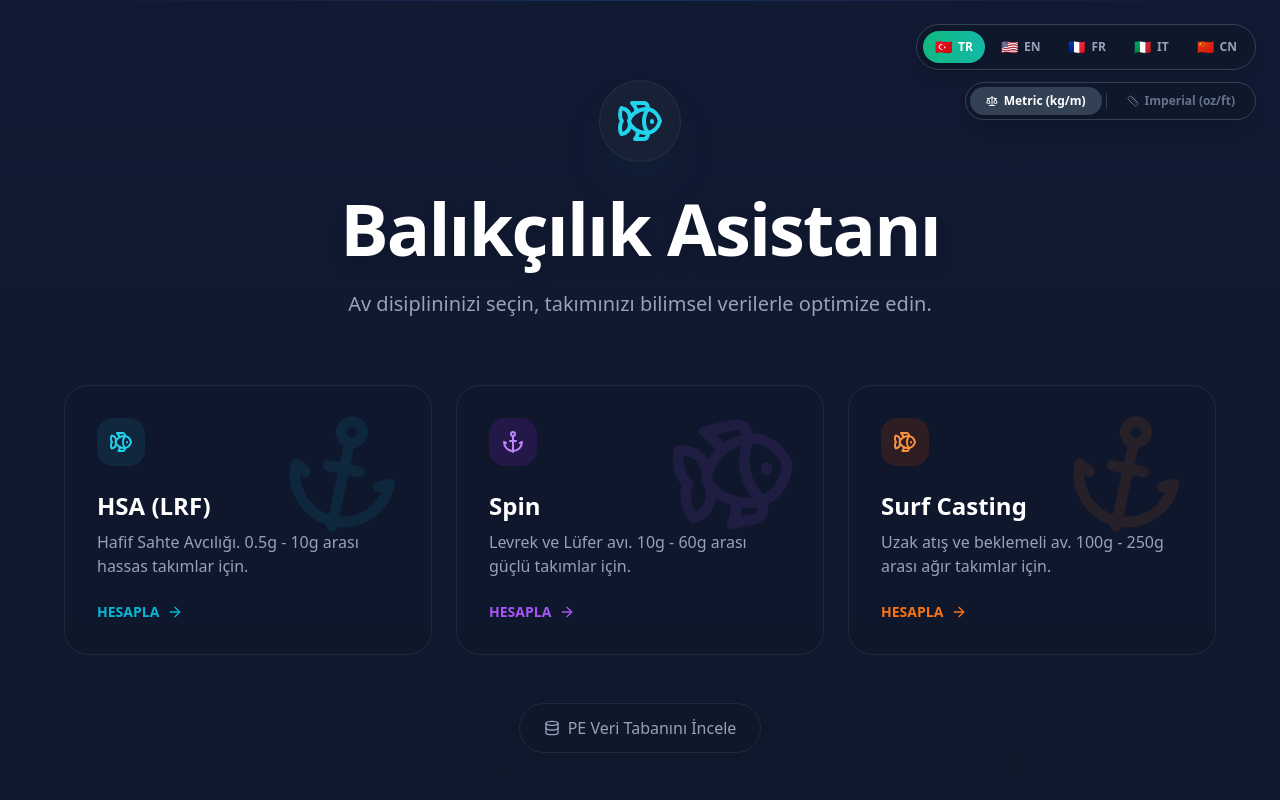
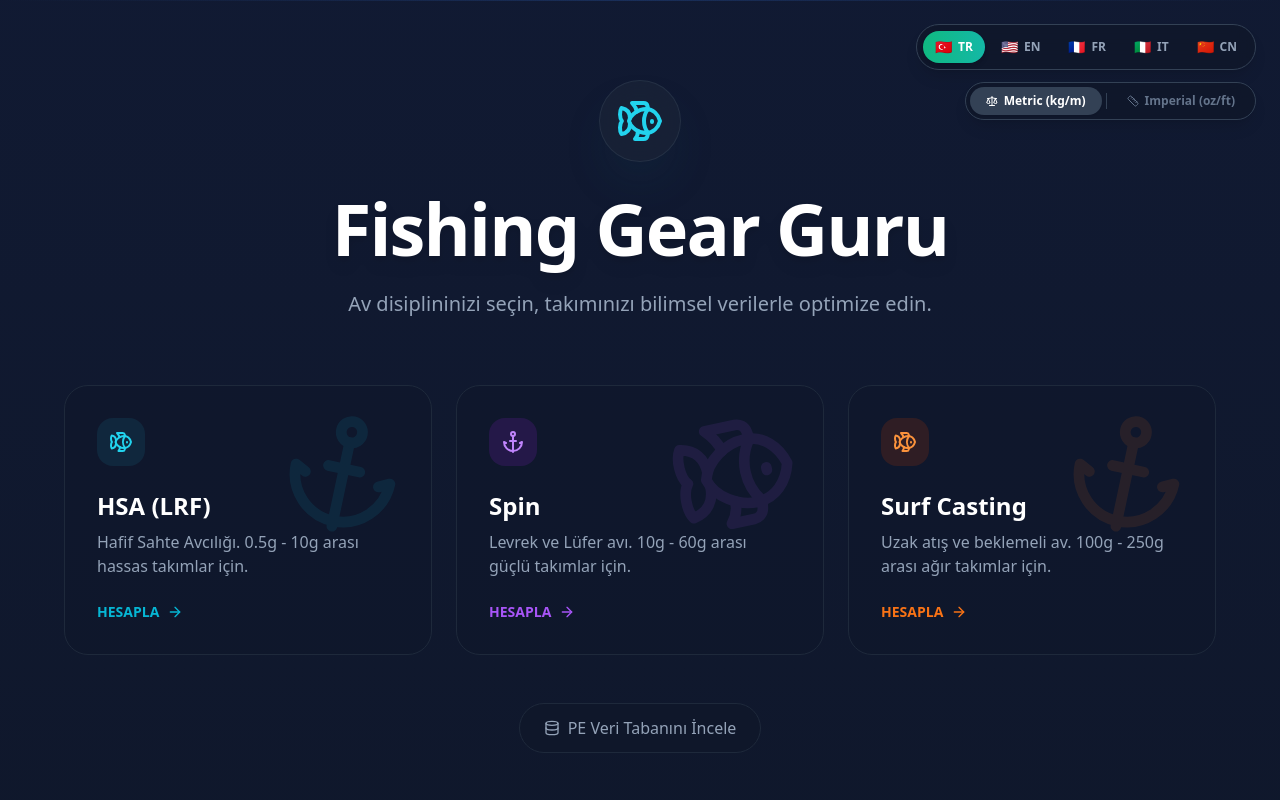
Before and after one commit to rednightdog/hsa-calculator, a Next.js app: page / in a window 1280 px wide. Shown: the top 800 px of the page. Built offline with nearby package versions, Linux system fonts and the light colour scheme.

Commit message:
chore: Rebrand project to Fishing Gear Guru

```diff
--- a/app/layout.tsx
+++ b/app/layout.tsx
@@ -7,34 +7,34 @@ const inter = Inter({ subsets: ["latin"] });
 export const metadata: Metadata = {
   metadataBase: new URL('https://hsa-calculator-five.vercel.app'),
   title: {
-    default: "Balıkçı Asistanı | Profesyonel LRF, Spin ve Surf Hesaplama",
-    template: "%s | Balıkçı Asistanı"
+    default: "Fishing Gear Guru | Profesyonel Balıkçılık Ekipman Rehberi",
+    template: "%s | Fishing Gear Guru"
   },
-  description: "Türkiye'nin en gelişmiş balıkçılık hesaplama aracı. LRF (HSA), Spin ve Surf avlarınız için ideal misina, kamış ve makine kombinasyonunu bilimsel verilerle hesaplayın.",
-  keywords: ["balıkçılık", "lrf", "hsa", "spin", "surf casting", "pe hesaplama", "misina kalınlığı", "light rock fishing", "balık avı", "olta takımı"],
+  description: "Fishing Gear Guru ile LRF, Spin ve Surf avlarınız için ideal ekipman kombinasyonunu hesaplayın. Bilimsel verilerle doğru kamış, makine ve misina seçimi.",
+  keywords: ["fishing gear guru", "balıkçılık", "lrf", "hsa", "spin", "surf casting", "pe hesaplama", "misina kalınlığı", "light rock fishing", "balık avı", "olta takımı"],
   authors: [{ name: "Aras Demiray" }],
   creator: "Aras Demiray",
   openGraph: {
     type: "website",
     locale: "tr_TR",
     url: "https://hsa-calculator-five.vercel.app",
-    title: "Balıkçı Asistanı - Hedef Balığınıza Uygun Ekipmanı Bulun",
-    description: "Av stilinizi ve bütçenizi seçin, yapay zeka destekli algoritmamız size en uygun takımı saniyeler içinde oluştursun.",
-    siteName: "Balıkçı Asistanı",
+    title: "Fishing Gear Guru - En İyi Kombinasyonu Bulun",
+    description: "Av stilinizi seçin, Fishing Gear Guru yapay zekası size en uygun takımı saniyeler içinde önersin.",
+    siteName: "Fishing Gear Guru",
     images: [
       {
-        url: "/og-image.jpg", // We might need to add this image later or use a default
+        url: "/og-image.jpg",
         width: 1200,
         height: 630,
-        alt: "Balıkçı Asistanı Arayüzü",
+        alt: "Fishing Gear Guru Interface",
       },
     ],
   },
   twitter: {
     card: "summary_large_image",
-    title: "Balıkçı Asistanı | Akıllı Ekipman Seçimi",
-    description: "LRF, Spin ve Surf avları için bilimsel hesaplama aracı.",
-    creator: "@arasdemiray", // Optional placeholder
+    title: "Fishing Gear Guru | Akıllı Ekipman Seçimi",
+    description: "LRF, Spin ve Surf avları için profesyonel ekipman rehberi.",
+    creator: "@arasdemiray",
   },
   robots: {
     index: true,
--- a/lib/dictionary.ts
+++ b/lib/dictionary.ts
@@ -30,7 +30,7 @@ export const translations: Record<LanguageCode, any> = {
             }
         },
         home: {
-            title: "Balıkçılık Asistanı",
+            title: "Fishing Gear Guru",
             subtitle: "Av disiplininizi seçin, takımınızı bilimsel verilerle optimize edin.",
             hsa_desc: "Hafif Sahte Avcılığı. 0.5g - 10g arası hassas takımlar için.",
             spin_desc: "Levrek ve Lüfer avı. 10g - 60g arası güçlü takımlar için.",
@@ -103,7 +103,7 @@ export const translations: Record<LanguageCode, any> = {
             }
         },
         home: {
-            title: "Fishing Assistant",
+            title: "Fishing Gear Guru",
             subtitle: "Choose your discipline, optimize your gear with scientific data.",
             hsa_desc: "Light Rock Fishing. For sensitive gear between 0.5g - 10g (1/64oz - 3/8oz).",
             spin_desc: "Seabass and Bluefish. For power gear between 10g - 60g (3/8oz - 2oz).",
@@ -171,7 +171,7 @@ export const translations: Record<LanguageCode, any> = {
             units: { weight: "gr", largeWeight: "kg", length: "m", force: "kg" }
         },
         home: {
-            title: "Assistente Pesca",
+            title: "Fishing Gear Guru",
             subtitle: "Scegli la tua disciplina, ottimizza la tua attrezzatura.",
             hsa_desc: "Light Rock Fishing. Per attrezzature sensibili 0.5g - 10g.",
             spin_desc: "Spinning. Per predatori come Spigola e Serra (10g - 60g).",
@@ -239,7 +239,7 @@ export const translations: Record<LanguageCode, any> = {
             units: { weight: "gr", largeWeight: "kg", length: "m", force: "kg" }
         },
         home: {
-            title: "Assistant Pêche",
+            title: "Fishing Gear Guru",
             subtitle: "Choisissez votre discipline, optimisez votre matériel.",
             hsa_desc: "Rockfishing (LRF). Pour matériel sensible 0.5g - 10g.",
             spin_desc: "Spinning. Pour Bar et Tassergal (10g - 60g).",
@@ -307,7 +307,7 @@ export const translations: Record<LanguageCode, any> = {
             units: { weight: "克", largeWeight: "千克", length: "米", force: "千克" }
         },
         home: {
-            title: "钓鱼助手",
+            title: "Fishing Gear Guru",
             subtitle: "选择您的钓法，科学优化您的装备。",
             hsa_desc: "微物路亚 (LRF/HSA)。适用于 0.5g - 10g 精细作钓。",
             spin_desc: "泛用路亚 (Spinning)。适用于海鲈、蓝鱼等 (10g - 60g)。",
--- a/package.json
+++ b/package.json
@@ -1,5 +1,5 @@
 {
-  "name": "hsa-calculator",
+  "name": "fishing-gear-guru",
   "version": "0.1.0",
   "private": true,
   "scripts": {
```
Also changed, not shown: public/manifest.json.
